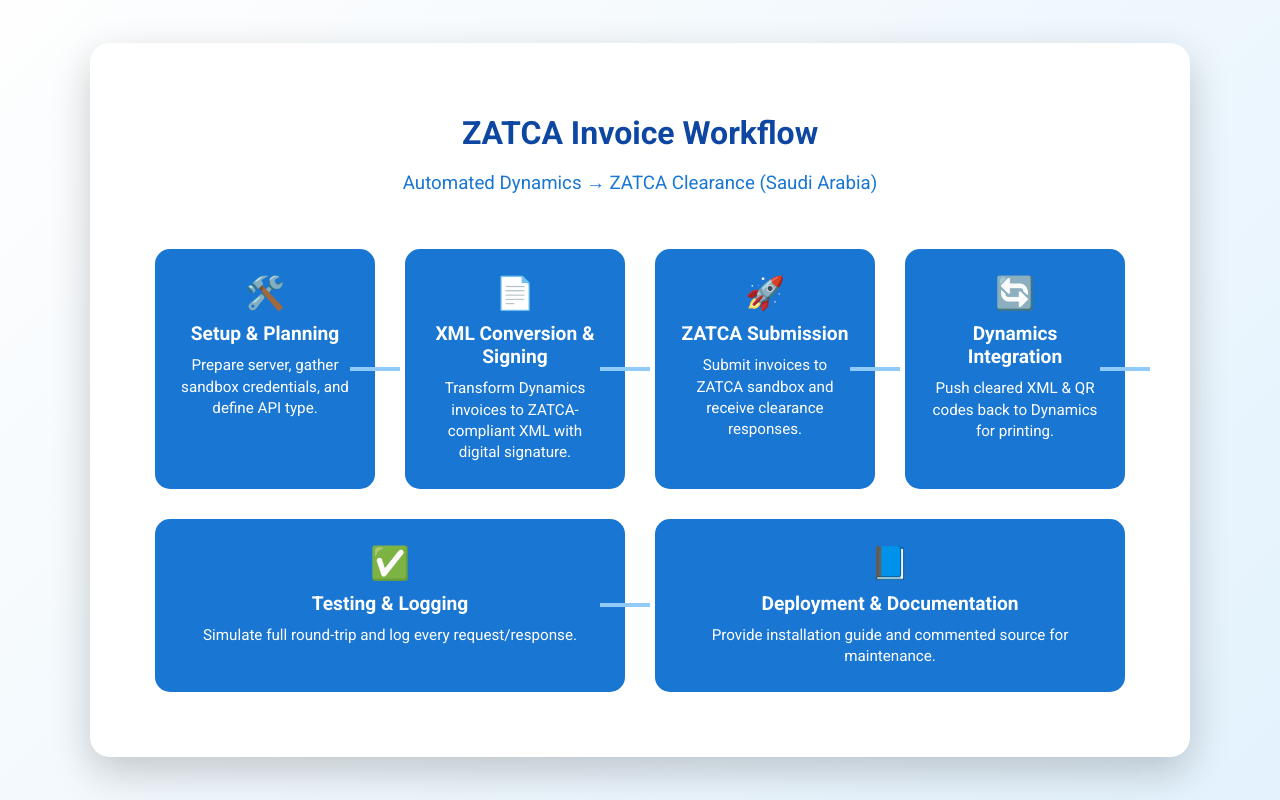
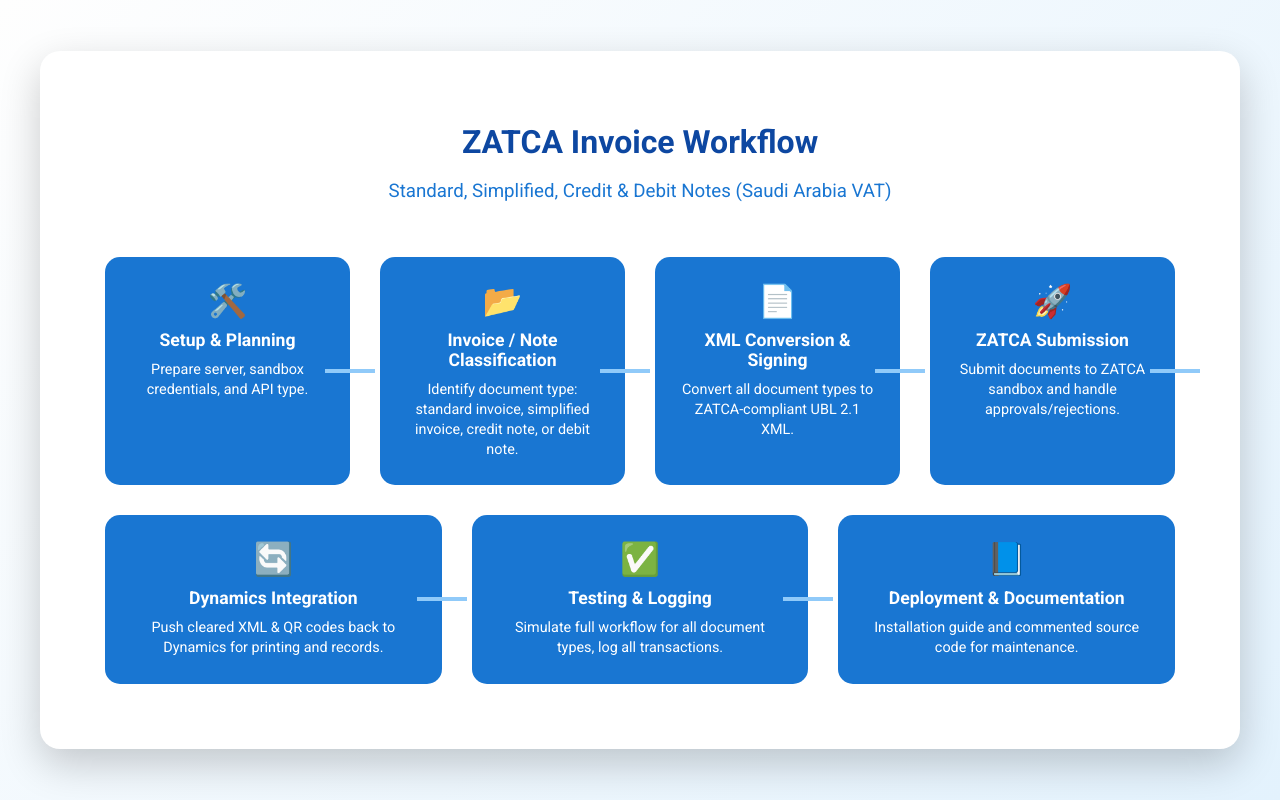
Before and after one commit to MuzammalHussain07/Saudi-Arabia-Authority-for-ZATCA, a plain HTML site: page index.html in a window 1280 px wide. Drawn offline with Linux system fonts and the light colour scheme.

Commit message:
Update index.html

```diff
--- a/index.html
+++ b/index.html
@@ -21,14 +21,14 @@
   padding: 50px;
   border-radius: 20px;
   box-shadow: 0 15px 40px rgba(0,0,0,0.2);
-    max-width: 1000px;
+  max-width: 1100px;
   width: 100%;
 }
 
 h1 {
   text-align: center;
   color: #0d47a1;
-    margin-bottom: 20px;
+  margin-bottom: 10px;
   font-size: 2em;
 }
 
@@ -41,15 +41,14 @@
 
 .workflow {
   display: flex;
+  flex-wrap: wrap;
   justify-content: space-between;
-    flex-wrap: wrap;
-    position: relative;
 }
 
 .step {
   background: #1976d2;
   color: white;
-    flex: 1 1 150px;
+  flex: 1 1 180px;
   margin: 15px;
   padding: 25px;
   border-radius: 15px;
@@ -99,12 +98,12 @@
 
 .step-title {
   font-weight: bold;
-    font-size: 1.2em;
+  font-size: 1.1em;
   margin-bottom: 10px;
 }
 
 .step-desc {
-    font-size: 0.95em;
+  font-size: 0.9em;
   line-height: 1.4;
 }
 
@@ -121,7 +120,7 @@
   left: 50%;
   transform: translateX(-50%);
   font-size: 0.85em;
-    width: 180px;
+  width: 200px;
   opacity: 0;
   transition: opacity 0.3s;
   z-index: 10;
@@ -132,7 +131,7 @@
   opacity: 1;
 }
 
-  @media (max-width: 800px) {
+@media (max-width: 900px) {
   .workflow {
     flex-direction: column;
   }
@@ -146,49 +145,54 @@
 
 <div class="workflow-container">
   <h1>ZATCA Invoice Workflow</h1>
-  <h3>Automated Dynamics → ZATCA Clearance (Saudi Arabia)</h3>
+  <h3>Standard, Simplified, Credit & Debit Notes (Saudi Arabia VAT)</h3>
   <div class="workflow">
     <div class="step">
       <div class="icon">🛠️</div>
       <div class="step-title">Setup & Planning</div>
-      <div class="step-desc">Prepare server, gather sandbox credentials, and define API type.</div>
-      <div class="tooltip">This ensures a smooth connection to ZATCA sandbox.</div>
+      <div class="step-desc">Prepare server, sandbox credentials, and API type.</div>
+      <div class="tooltip">Ensures smooth connection to ZATCA sandbox.</div>
+    </div>
+    <div class="step">
+      <div class="icon">📂</div>
+      <div class="step-title">Invoice / Note Classification</div>
+      <div class="step-desc">Identify document type: standard invoice, simplified invoice, credit note, or debit note.</div>
+      <div class="tooltip">Determines XML structure and ZATCA processing rules.</div>
     </div>
     <div class="step">
       <div class="icon">📄</div>
       <div class="step-title">XML Conversion & Signing</div>
-      <div class="step-desc">Transform Dynamics invoices to ZATCA-compliant XML with digital signature.</div>
-      <div class="tooltip">UBL 2.1 format, UUID, timestamps & CSID applied for Phase 2 validation.</div>
+      <div class="step-desc">Convert all document types to ZATCA-compliant UBL 2.1 XML.</div>
+      <div class="tooltip">Digital signature, UUID, timestamps, and CSID applied for Phase 2 validation.</div>
     </div>
     <div class="step">
       <div class="icon">🚀</div>
       <div class="step-title">ZATCA Submission</div>
-      <div class="step-desc">Submit invoices to ZATCA sandbox and receive clearance responses.</div>
-      <div class="tooltip">Approved, rejected, or error responses are processed automatically.</div>
+      <div class="step-desc">Submit documents to ZATCA sandbox and handle approvals/rejections.</div>
+      <div class="tooltip">Approved XML & QR code returned for printing and archiving.</div>
     </div>
     <div class="step">
       <div class="icon">🔄</div>
       <div class="step-title">Dynamics Integration</div>
-      <div class="step-desc">Push cleared XML & QR codes back to Dynamics for printing.</div>
-      <div class="tooltip">Invoices ready to print with ZATCA QR code embedded.</div>
+      <div class="step-desc">Push cleared XML & QR codes back to Dynamics for printing and records.</div>
+      <div class="tooltip">All document types properly displayed with QR codes.</div>
     </div>
     <div class="step">
       <div class="icon">✅</div>
       <div class="step-title">Testing & Logging</div>
-      <div class="step-desc">Simulate full round-trip and log every request/response.</div>
-      <div class="tooltip">Audit-ready logs for compliance with Saudi regulations.</div>
+      <div class="step-desc">Simulate full workflow for all document types, log all transactions.</div>
+      <div class="tooltip">Audit-ready logs for Saudi VAT compliance.</div>
     </div>
     <div class="step">
       <div class="icon">📘</div>
       <div class="step-title">Deployment & Documentation</div>
-      <div class="step-desc">Provide installation guide and commented source for maintenance.</div>
-      <div class="tooltip">Easy setup in under 30 minutes on a fresh server.</div>
+      <div class="step-desc">Installation guide and commented source code for maintenance.</div>
+      <div class="tooltip">Easy deployment on fresh Windows Server under 30 minutes.</div>
     </div>
   </div>
 </div>
 
 <script>
-  // Animate steps one by one
   const steps = document.querySelectorAll('.step');
   steps.forEach((step, index) => {
     setTimeout(() => {
```
Lines whose indentation alone changed are shown as unchanged.
